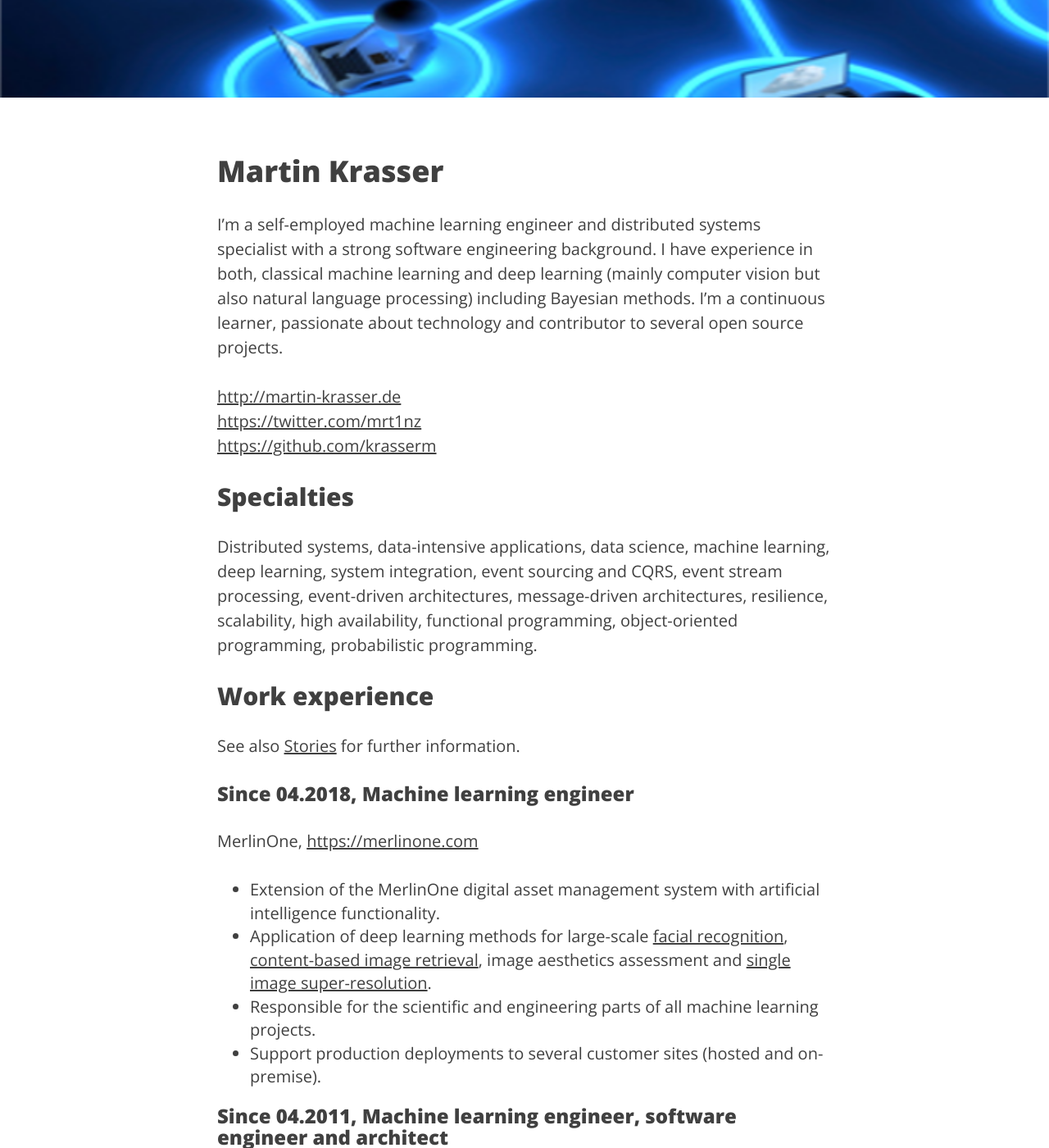
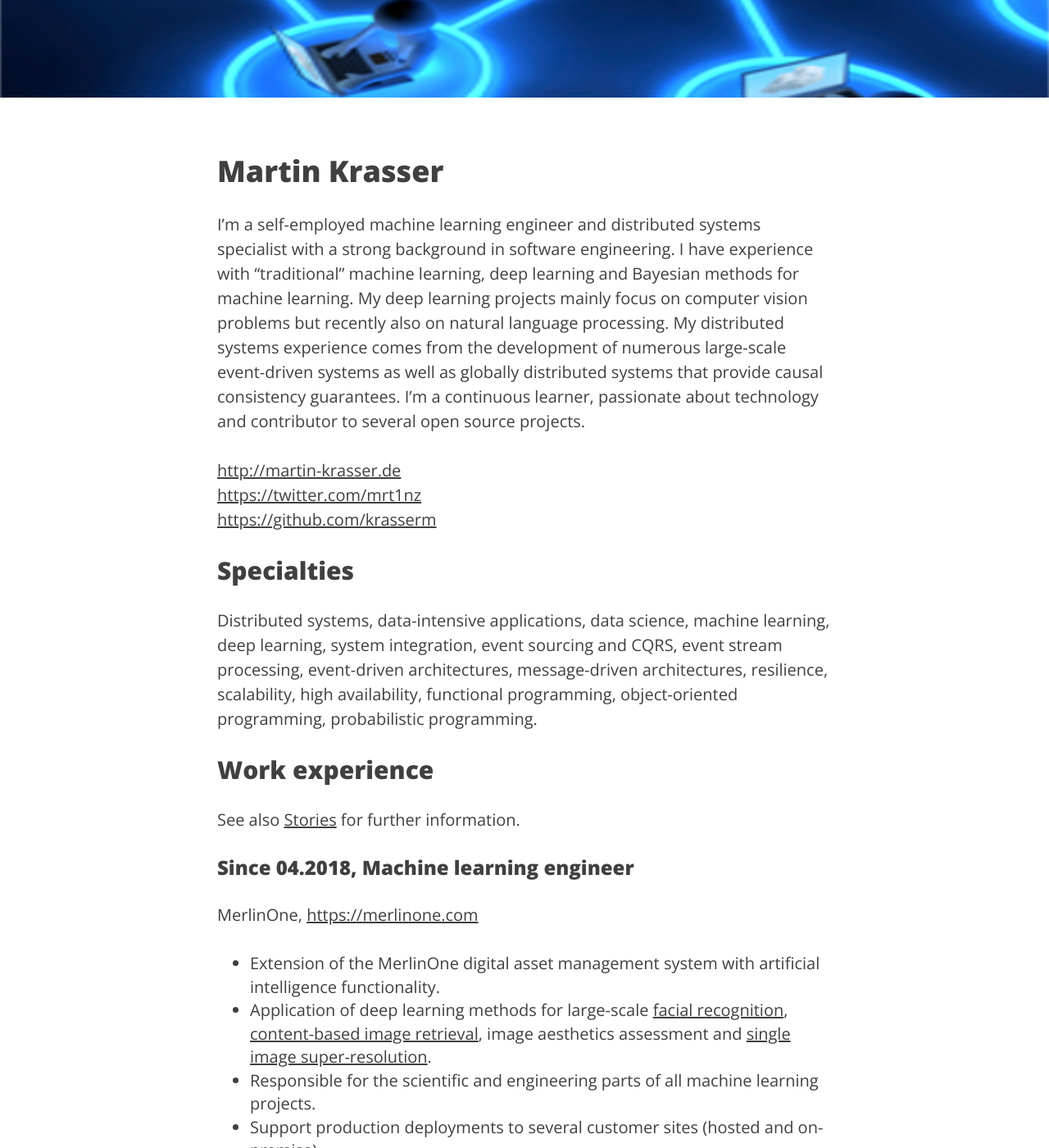
Before and after one commit to krasserm/krasserm.github.io, a Jekyll site: the page built from resume.md, in a window 1280 px wide and 1400 px high, scrolled down 279 px. Shown: the whole window at 82% size. Built offline with Jekyll 4.4.1, drawn with Linux system fonts in a browser that asks for light colours; some of the changed text lies outside the part shown.

Commit message:
Minor resume update

```diff
--- a/resume.md
+++ b/resume.md
@@ -10,10 +10,12 @@ header-includes:
 
 # Martin Krasser
 
-I'm a self-employed machine learning engineer and distributed systems specialist with a strong software engineering
-background. I have experience in both, classical machine learning and deep learning (mainly computer vision but also
-natural language processing) including Bayesian methods. I'm a continuous learner, passionate about technology and
-contributor to several open source projects.
+I'm a self-employed machine learning engineer and distributed systems specialist with a strong background in software
+engineering. I have experience with "traditional" machine learning, deep learning and Bayesian methods for machine
+learning. My deep learning projects mainly focus on computer vision problems but recently also on natural language
+processing. My distributed systems experience comes from the development of numerous large-scale event-driven systems
+as well as globally distributed systems that provide causal consistency guarantees. I'm a continuous learner, passionate
+about technology and contributor to several open source projects.
 
 [http://martin-krasser.de](http://martin-krasser.de)
 [https://twitter.com/mrt1nz](https://twitter.com/mrt1nz)
@@ -59,13 +61,13 @@ Self-employed, [http://www.martin-krasser.de](http://www.martin-krasser.de)
 
 - Machine learning research and development services (incl. deep learning).
 - Distributed systems development and consulting services.
-- Work as contractor for customers since 2011.
+- See other positions since 2011 for further details.
 
 ### 05.2017 to 04.2018, Machine learning sabbatical
 
 Sabbatical year
 
-- Deep dive into statistics, classical machine learning and deep learning.
+- Deep dive into statistics, "traditional" machine learning and deep learning.
 - [Certifications](#certifications) received in statistics and machine learning MOOCs.
 - Publication of some exercise work in [articles](https://krasserm.github.io) and [open source projects](#open-source-projects).
 - Equal focus on theoretical and engineering aspects of machine learning.
```
Also changed, not shown: stories.md (+1 -1 lines).
